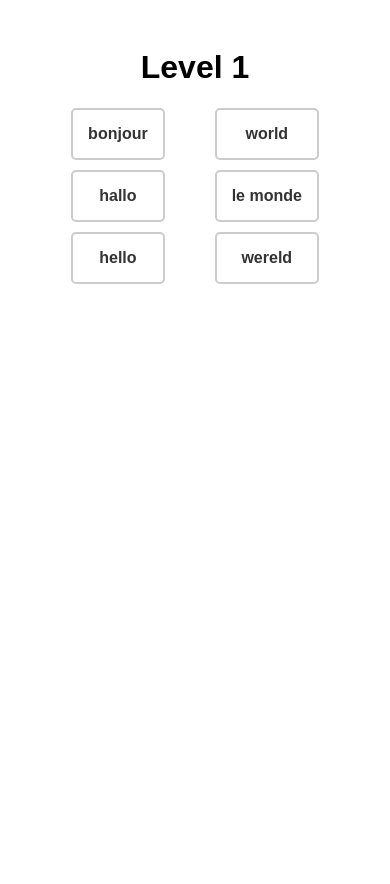
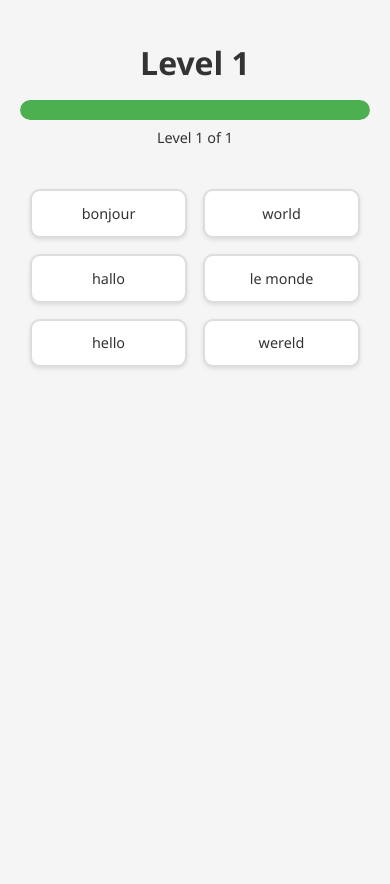
Before and after one commit to pocketvince/MatchingGame, a PHP site: page / in a window 390 px wide. Before the commit the page ends 284 px from the top, so only its background shows below. Run offline with PHP 8.4, Linux system fonts and the light colour scheme.

Commit message:
Update index.php
layout added

```diff
--- a/index.php
+++ b/index.php
@@ -13,9 +13,19 @@ if (isset($_GET['next'])) {
     exit;
 }
 
-// Get current level
+// Get current level and total levels
 $currentLevel = isset($_SESSION['level']) ? $_SESSION['level'] : 1;
-$file = str_pad($currentLevel, 5, '0', STR_PAD_LEFT) . '.txt'; // Example: 00001.txt
+$totalLevels = 0;
+// Count total number of level files
+for ($i = 1; ; $i++) {
+    $testFile = str_pad($i, 5, '0', STR_PAD_LEFT) . '.txt';
+    if (!file_exists($testFile)) {
+        $totalLevels = $i - 1;
+        break;
+    }
+}
+
+$file = str_pad($currentLevel, 5, '0', STR_PAD_LEFT) . '.txt';
 
 // Read words from file
 if (file_exists($file)) {
@@ -24,12 +34,12 @@ if (file_exists($file)) {
         return explode(';', $line);
     }, $lines);
 
-    shuffle($pairs); // Shuffle pairs
-    $leftWords = array_column($pairs, 0); // Left words
-    $rightWords = array_column($pairs, 1); // Right translations
-    shuffle($rightWords); // Shuffle translations
+    shuffle($pairs);
+    $leftWords = array_column($pairs, 0);
+    $rightWords = array_column($pairs, 1);
+    shuffle($rightWords);
 } else {
-    $fileMissing = true; // Indicator that text file is missing
+    $fileMissing = true;
 }
 ?>
 
@@ -40,54 +50,186 @@ if (file_exists($file)) {
     <meta name="viewport" content="width=device-width, initial-scale=1.0">
     <title>Matching game</title>
     <style>
+        :root {
+            --primary-color: #4CAF50;
+            --hover-color: #45a049;
+            --selected-color: #e8f5e9;
+            --border-color: #ddd;
+            --text-color: #333;
+            --shadow: 0 2px 4px rgba(0,0,0,0.1);
+            --progress-bg: #e0e0e0;
+        }
+
         body {
-            font-family: Arial, sans-serif;
+            font-family: 'Segoe UI', system-ui, sans-serif;
+            margin: 0;
+            padding: 20px;
+            background-color: #f5f5f5;
+            min-height: 100vh;
+            display: flex;
+            flex-direction: column;
+            align-items: center;
+        }
+
+        .header {
             text-align: center;
-            padding: 20px;
+            margin-bottom: 2rem;
+            width: 100%;
+            max-width: 600px;
         }
+
+        h1 {
+            color: var(--text-color);
+            font-size: 2.5rem;
+            margin-bottom: 1rem;
+            position: relative;
+        }
+
+        .progress-container {
+            width: 100%;
+            background-color: var(--progress-bg);
+            border-radius: 10px;
+            height: 20px;
+            margin-top: 1rem;
+            overflow: hidden;
+            box-shadow: inset 0 1px 3px rgba(0,0,0,0.1);
+        }
+
+        .progress-bar {
+            height: 100%;
+            background-color: var(--primary-color);
+            transition: width 0.3s ease;
+            border-radius: 10px;
+        }
+
+        .progress-text {
+            font-size: 0.9rem;
+            color: var(--text-color);
+            margin-top: 0.5rem;
+        }
+
         .container {
             display: flex;
             justify-content: center;
-            gap: 50px;
-            flex-wrap: wrap;
+            gap: 2rem;
+            max-width: 1200px;
+            width: 100%;
+            padding: 20px;
+            box-sizing: border-box;
         }
+
         .column {
+            flex: 1;
             display: flex;
             flex-direction: column;
-            gap: 10px;
+            gap: 1rem;
+            min-width: 200px;
+            max-width: 400px;
         }
+
+        .word-wrapper {
+            transition: height 0.3s ease, margin 0.3s ease, padding 0.3s ease;
+            height: auto;
+        }
+
         .word {
-            padding: 15px;
-            border: 2px solid #ccc;
-            border-radius: 5px;
+            padding: 1rem;
+            border: 2px solid var(--border-color);
+            border-radius: 10px;
             cursor: pointer;
-            background-color: #fff;
-            color: #333;
+            background-color: white;
+            color: var(--text-color);
+            font-weight: 500;
+            text-align: center;
+            transition: all 0.3s ease;
+            box-shadow: var(--shadow);
+            user-select: none;
+            position: relative;
+            height: auto;
+        }
+
+        .word:hover {
+            transform: translateY(-2px);
+            box-shadow: 0 4px 8px rgba(0,0,0,0.15);
+        }
+
+        .word.selected {
+            background-color: var(--selected-color);
+            border-color: var(--primary-color);
+            transform: scale(1.02);
+        }
+
+        button {
+            margin-top: 2rem;
+            padding: 1rem 2rem;
+            font-size: 1rem;
             font-weight: bold;
-            text-align: center;
-        }
-        button {
-            margin-top: 20px;
-            padding: 10px 20px;
-            font-size: 16px;
             border: none;
-            border-radius: 5px;
-            background-color: #007bff;
+            border-radius: 25px;
+            background-color: var(--primary-color);
             color: white;
             cursor: pointer;
             transition: all 0.3s ease;
+            box-shadow: var(--shadow);
         }
+
         button:hover {
-            background-color: #0056b3;
+            background-color: var(--hover-color);
+            transform: translateY(-2px);
+            box-shadow: 0 4px 8px rgba(0,0,0,0.2);
         }
-        .selected {
-            background-color: #e6f3ff;
-            border-color: #007bff;
+
+        @media (max-width: 768px) {
+            .container {
+                gap: 1rem;
+                padding: 10px;
+            }
+
+            .column {
+                min-width: 120px;
+            }
+
+            h1 {
+                font-size: 2rem;
+            }
+
+            .word {
+                padding: 0.8rem;
+                font-size: 0.9rem;
+            }
+        }
+
+        .removing {
+            animation: fadeOutAndCollapse 0.3s ease forwards;
+        }
+
+        @keyframes fadeOutAndCollapse {
+            0% {
+                opacity: 1;
+                transform: translateY(0);
+                height: var(--element-height);
+                margin-bottom: 1rem;
+            }
+            100% {
+                opacity: 0;
+                transform: translateY(-10px);
+                height: 0;
+                margin-bottom: 0;
+                padding-top: 0;
+                padding-bottom: 0;
+                border-width: 0;
+            }
         }
     </style>
 </head>
 <body>
-    <h1>Level <?= $currentLevel ?></h1>
+    <div class="header">
+        <h1>Level <?= $currentLevel ?></h1>
+        <div class="progress-container">
+            <div class="progress-bar" style="width: <?= ($currentLevel / $totalLevels) * 100 ?>%"></div>
+        </div>
+        <div class="progress-text">Level <?= $currentLevel ?> of <?= $totalLevels ?></div>
+    </div>
 
     <?php if (isset($fileMissing)): ?>
         <p>The txt file <strong><?= $file ?></strong> cannot be found. Please create this file to continue.</p>
@@ -96,12 +238,16 @@ if (file_exists($file)) {
         <div class="container">
             <div id="left" class="column">
                 <?php foreach ($leftWords as $index => $word): ?>
-                    <div class="word" data-id="<?= $index ?>" onclick="selectWord(this, 'left')"><?= htmlspecialchars($word) ?></div>
+                    <div class="word-wrapper">
+                        <div class="word" data-id="<?= $index ?>" onclick="selectWord(this, 'left')"><?= htmlspecialchars($word) ?></div>
+                    </div>
                 <?php endforeach; ?>
             </div>
             <div id="right" class="column">
                 <?php foreach ($rightWords as $index => $word): ?>
-                    <div class="word" data-id="<?= array_search($word, array_column($pairs, 1)) ?>" onclick="selectWord(this, 'right')"><?= htmlspecialchars($word) ?></div>
+                    <div class="word-wrapper">
+                        <div class="word" data-id="<?= array_search($word, array_column($pairs, 1)) ?>" onclick="selectWord(this, 'right')"><?= htmlspecialchars($word) ?></div>
+                    </div>
                 <?php endforeach; ?>
             </div>
         </div>
@@ -109,45 +255,64 @@ if (file_exists($file)) {
 
     <script>
         let selected = null;
-
-        // Preload audio files
+        let matchCount = 0;
+        const totalPairs = <?= count($pairs) ?>;
         const selectSound = new Audio('select.mp3');
         const matchSound = new Audio('match.mp3');
 
+        // Set initial heights
+        document.querySelectorAll('.word').forEach(word => {
+            const height = word.offsetHeight;
+            word.closest('.word-wrapper').style.setProperty('--element-height', `${height}px`);
+        });
+
         function selectWord(element, side) {
-            // Play selection sound
             selectSound.play();
-
-            // Clear previous selection styling
             document.querySelectorAll('.word').forEach(word => word.classList.remove('selected'));
 
-            // Handle new selection
             if (selected === null) {
                 selected = { element, side };
                 element.classList.add('selected');
                 return;
             }
 
-            // If two words from different columns are selected
             if (selected.side !== side) {
                 if (selected.element.dataset.id === element.dataset.id) {
-                    // Correct match: remove both words
-                    selected.element.remove();
-                    element.remove();
+                    matchCount++;
 
-                    // Play match sound
+                    // Get wrapper elements
+                    const wrapper1 = selected.element.closest('.word-wrapper');
+                    const wrapper2 = element.closest('.word-wrapper');
+
+                    // Store heights before adding removing class
+                    const height1 = wrapper1.offsetHeight;
+                    const height2 = wrapper2.offsetHeight;
+                    wrapper1.style.setProperty('--element-height', `${height1}px`);
+                    wrapper2.style.setProperty('--element-height', `${height2}px`);
+
+                    // Add removing class to wrappers
+                    wrapper1.classList.add('removing');
+                    wrapper2.classList.add('removing');
+
                     matchSound.play();
-                }
-                selected = null;
 
-                // Check if game is completed
-                const remainingWords = document.querySelectorAll('.word');
-                if (remainingWords.length === 0) {
-                    // Use window.location.href to ensure PHP processes the level change
-                    window.location.href = 'index.php?next=true';
+                    // Remove wrappers after animation
+                    setTimeout(() => {
+                        if (wrapper1.parentNode) wrapper1.remove();
+                        if (wrapper2.parentNode) wrapper2.remove();
+
+                        // Check if game is completed
+                        const remainingWords = document.querySelectorAll('.word').length;
+                        if (remainingWords === 0 || matchCount >= totalPairs) {
+                            setTimeout(() => {
+                                window.location.href = 'index.php?next=true';
+                            }, 300);
+                        }
+                    }, 300);
+
+                    selected = null;
                 }
             } else {
-                // If same column, update selection
                 selected = { element, side };
                 element.classList.add('selected');
             }
```
